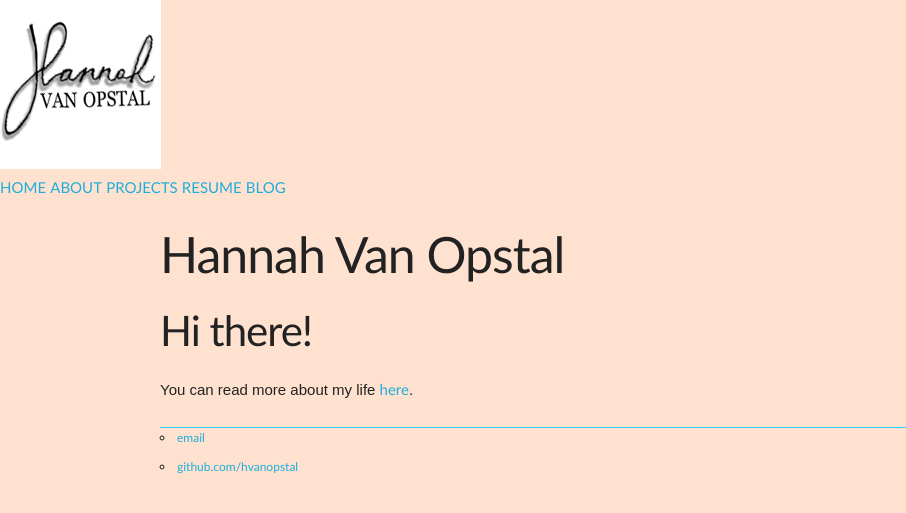
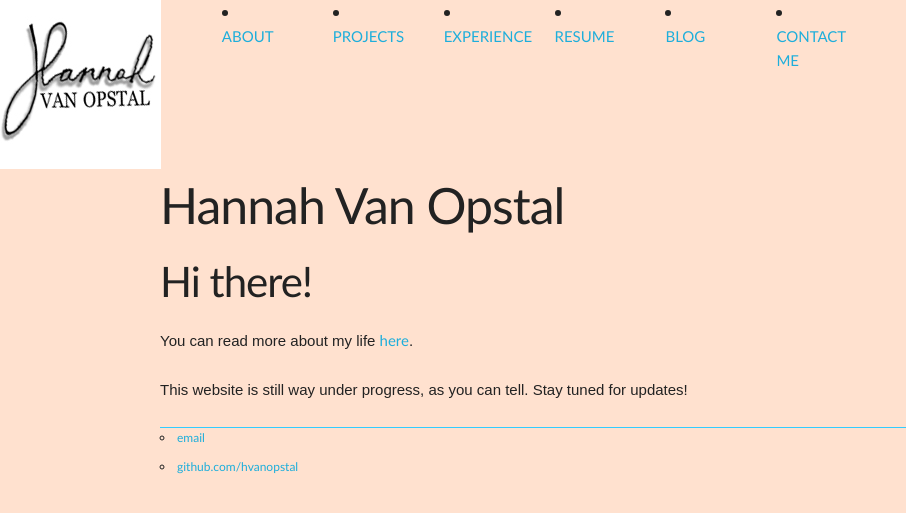
Before and after one commit to hvanopstal/hvanopstal.github.io, a Jekyll site: the page index.html, which Jekyll copies as it is, in a window 1280 px wide. Shown: the top 513 px of the page, without its empty margins (0-906 px from the left). Built offline with Jekyll 4.4.1, drawn with Linux system fonts in a browser that asks for light colours.

Commit message:
Update index.html
Changed navigation bar to use skeleton css (made it into a bar)

```diff
--- a/index.html
+++ b/index.html
@@ -4,14 +4,46 @@
 
   <head>
     <title>Hannah Van Opstal</title>
+    <meta charset="utf-8"></meta>
+    <meta content="Hannah Van Opstal" name="author"></meta>
+
     <link rel="stylesheet" type="text/css" href="/css/main.css">
     <link rel="stylesheet" href="css/skeleton.normalize.css">
     <link rel="stylesheet" href="css/skeleton.css">
   </head>
   <body style="background-color: #FFE1CF">
   <body>
+    <div class="navigation bar">
+      <div class="row">
+        <div class="row navigation bar">
+          <div class="two columns">
             <img src="PHOTOS/Signature_v1.jpg" alt="Hannah Van Opstal">
+          </div>
           <nav-bar>
+            <div class="four columns"></div>
+            <div class="one column">
+              <li><a href="/About">ABOUT</a></li>
+            </div>
+            <div class="one column">
+              <li><a href="/Projects">PROJECTS</a></li>
+            </div>
+            <div class="one column">
+              <li><a href="/Experience">EXPERIENCE</a></li>
+            </div>
+            <div class="one column">
+              <li><a href="/Resume">RESUME</a></li>
+            </div>
+            <div class="one column">
+              <li><a href="/Blog">BLOG</a></li>
+            </div>
+            <div class="one column">
+              <li><a href="/ContactMe">CONTACT ME</a></li>
+            </div>
+          </nav-bar>
+          </div>
+        </div>
+      </div>
+    <!--
     <ul>
       <li><a href="/">HOME</a></li>
       <li><a href="/About">ABOUT</a></li>
@@ -20,13 +52,17 @@
       <li><a href="/Blog">BLOG</a></li>
     </ul>
     </nav-bar>
+    -->
     <div class="container">
       <h1>Hannah Van Opstal</h1>
       <div class="blurb">
         <h2>Hi there!</h2>
-        <p>You can read more about my life <a href="/about">here</a>.<p>
+          <p>You can read more about my life <a href="/About">here</a>.<p>
+          <p>This website is still way under progress, as you can tell.
+          Stay tuned for updates!</p>
       </div><!-- /.blurb -->
     <div><!-- /.container -->
+
     <footer>
       <ul>
         <li><a href="mailto:hannah.van.opstal@gmail.com">email</a></li>
```
Lines whose indentation alone changed are shown as unchanged.
